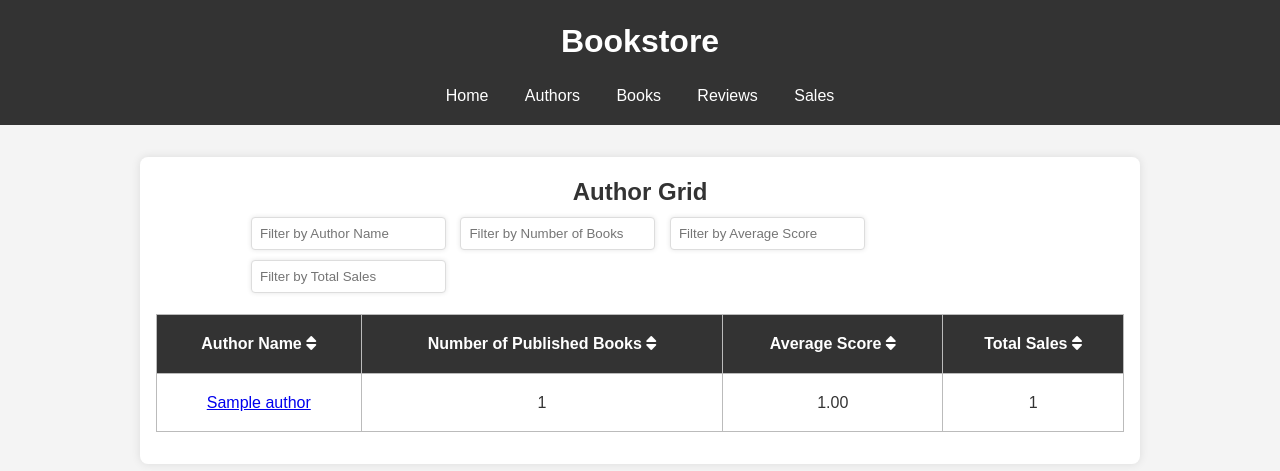
After one commit to Software-Architecture-2024-02/Assignment1, a Django app: page /authors/grid/ in a window 1280 px wide. The commit adds this page. Shown: the top 471 px of the page. Run offline with Django 5.2, Linux system fonts and the light colour scheme; tables that the repository leaves empty hold one stand-in row (values such as "Sample post").

Commit message:
tables and grid with css

```diff
--- a/bookstore/bookstore/urls.py
+++ b/bookstore/bookstore/urls.py
@@ -24,4 +24,5 @@ urlpatterns = [
     path('books/', include('library.urls.books')),
     path('reviews/', include('library.urls.reviews')),
     path('sales/', include('library.urls.sales')),
+    path('', include('library.urls.tops')),
 ]
--- a/bookstore/library/static/css/styles.css
+++ b/bookstore/library/static/css/styles.css
@@ -41,12 +41,71 @@ nav a:hover {
 
 /* Main content styling */
 main {
-    max-width: 800px;
+    max-width: 1000px;
     margin: 2rem auto;
     padding: 1rem;
     background: #fff;
     border-radius: 8px;
     box-shadow: 0 0 10px rgba(0, 0, 0, 0.1);
+}
+
+h2 {
+    text-align: center;
+}
+/* Table styling */
+table {
+    width: 100%;
+    border-collapse: collapse;
+    margin: 1rem 0;
+}
+
+table, th, td {
+    border: 1px solid #bbbbbb;
+}
+
+th, td {
+    padding: 1rem;
+    text-align: center;
+}
+
+th {
+    background-color: #333;
+    color: #fff;
+}
+
+tr:nth-child(even) {
+    background-color: #f2f2f2;
+}
+
+/* Button styling */
+button {
+    background-color: #565f76;
+    color: white;
+    padding: 10px 20px;
+    margin: 10px 0;
+    border: none;
+    border-radius: 5px;
+    cursor: pointer;
+    font-size: 16px;
+}
+
+button:hover {
+    background-color: #949bad;
+}
+
+button:focus {
+    outline: none;
+}
+
+button:active {
+    background-color: #5f6166ef;
+    transform: translateY(2px);
+}
+/* Container for inline buttons */
+.button-container {
+    display: flex;
+    padding: 0 120px;
+    justify-content: space-between;
 }
 
 /* Form styling */
@@ -94,3 +153,23 @@ ul li a {
 ul li a:hover {
     text-decoration: underline;
 }
+
+p {
+    text-align: center;
+}
+
+/* Styles for filter inputs */
+.filter-input {
+    padding: 8px;
+    margin: 5px 5px;
+    border: 1px solid #ddd;
+    border-radius: 4px;
+    box-shadow: 0 0 5px rgba(0, 0, 0, 0.1);
+    box-sizing: border-box;
+}
+
+/* Style adjustments for the container of the filter inputs */
+.filter-container {
+    margin: 1px auto;
+    padding: 0 90px;
+}
--- /dev/null
+++ b/bookstore/library/templates/authors/author_grid.html
@@ -0,0 +1,74 @@
+{% extends "home.html" %}
+
+{% block content %}
+    <h2>Author Grid</h2>
+
+    <div class="filter-container">
+        <input type="text" id="nameFilter" class="filter-input" placeholder="Filter by Author Name" onkeyup="filterTable(0)">
+        <input type="number" id="numBooksFilter" class="filter-input" placeholder="Filter by Number of Books" onkeyup="filterTable(1)">
+        <input type="number" id="avgScoreFilter" class="filter-input" placeholder="Filter by Average Score" step="0.01" onkeyup="filterTable(2)">
+        <input type="number" id="totalSalesFilter" class="filter-input" placeholder="Filter by Total Sales" onkeyup="filterTable(3)">
+    </div>
+
+    <table id="authorTable">
+        <thead>
+            <tr>
+                <th class="sortable" data-sort="name" data-order="{{ order }}">
+                    Author Name <i class="fa-solid fa-sort"></i>
+                </th>
+                <th class="sortable" data-sort="num_books" data-order="{{ order }}">
+                    Number of Published Books <i class="fa-solid fa-sort"></i>
+                </th>
+                <th class="sortable" data-sort="avg_score" data-order="{{ order }}">
+                    Average Score <i class="fa-solid fa-sort"></i>
+                </th>
+                <th class="sortable" data-sort="total_sales" data-order="{{ order }}">
+                    Total Sales <i class="fa-solid fa-sort"></i>
+                </th>
+            </tr>
+        </thead>
+        <tbody>
+            {% for author in authors %}
+            <tr>
+                <td><a href="{{ author.get_absolute_url }}">{{ author.name }}</a></td>
+                <td>{{ author.num_books }}</td>
+                <td>{{ author.avg_score|floatformat:2 }}</td>
+                <td>{{ author.total_sales }}</td>
+            </tr>
+            {% endfor %}
+        </tbody>
+    </table>
+
+    <script>
+        document.addEventListener('DOMContentLoaded', function() {
+            const headers = document.querySelectorAll('th.sortable');
+
+            headers.forEach(header => {
+                header.addEventListener('click', () => {
+                    const sort = header.getAttribute('data-sort');
+                    const currentOrder = header.getAttribute('data-order');
+                    const newOrder = currentOrder === 'asc' ? 'desc' : 'asc';
+                    const url = new URL(window.location);
+                    url.searchParams.set('sort', sort);
+                    url.searchParams.set('order', newOrder);
+                    window.location.href = url.toString();
+                });
+            });
+        });
+
+        function filterTable(columnIndex) {
+            const input = document.querySelectorAll('.filter-input')[columnIndex].value.toLowerCase();
+            const table = document.getElementById('authorTable');
+            const rows = table.getElementsByTagName('tr');
+
+            for (let i = 1; i < rows.length; i++) {
+                const cells = rows[i].getElementsByTagName('td');
+                const cell = cells[columnIndex];
+                if (cell) {
+                    const text = cell.textContent || cell.innerText;
+                    rows[i].style.display = text.toLowerCase().includes(input) ? '' : 'none';
+                }
+            }
+        }
+    </script>
+{% endblock %}
--- a/bookstore/library/templates/home.html
+++ b/bookstore/library/templates/home.html
@@ -4,11 +4,8 @@
     <title>{% block title %}My Bookstore{% endblock %}</title>
     {% load static %}
     <link rel="stylesheet" type="text/css" href="{% static 'css/styles.css' %}">
-    <style>
-        .hidden {
-            display: none;
-        }
-    </style>
+    <link rel="stylesheet" href="https://cdnjs.cloudflare.com/ajax/libs/font-awesome/6.0.0-beta3/css/all.min.css">
+
 </head>
 <body>
     <header>
@@ -23,63 +20,19 @@
     </header>
     <main>
         {% block content %}
-        <button onclick="showTable('topRatedBooksTable')">Top Rated Books</button>
-        <button onclick="showTable('topSellingBooksTable')">Top Selling Books</button>
+            <div class="button-container">
+                <a href="{% url 'author-grid' %}">
+                    <button>Authors Grid</button>
+                </a>
 
-        <div id="topRatedBooksTable" class="hidden">
-            <h2>Top 10 Rated Books of All Time</h2>
-            <table>
-                <tr>
-                    <th>Book</th>
-                    <th>Author</th>
-                    <th>Avg Score</th>
-                    <th>Highest Review</th>
-                    <th>Lowest Review</th>
-                </tr>
-                {% for book, highest_review, lowest_review in top_books_with_reviews %}
-                <tr>
-                    <td>{{ book.name }}</td>
-                    <td>{{ book.author.name }}</td>
-                    <td>{{ book.avg_score|floatformat:3  }}</td>
-                    <td>{{ highest_review.review }} (Score: {{ highest_review.score }}, Upvotes: {{ highest_review.number_of_upvotes }})</td>
-                    <td>{{ lowest_review.review }} (Score: {{ lowest_review.score }}, Upvotes: {{ lowest_review.number_of_upvotes }})</td>
-                </tr>
-                {% endfor %}
-            </table>
-        </div>
+                <a href="{% url 'top-10-rated-books' %}">
+                    <button>Top 10 Rated Books</button>
+                </a>
 
-        <div id="topSellingBooksTable" class="hidden">
-            <h2>Top 50 Selling Books of All Time</h2>
-            <table>
-                <tr>
-                    <th>Book</th>
-                    <th>Author</th>
-                    <th>Total Sales</th>
-                    <th>Author Sales</th>
-                    <th>Top 5 in Year of Publication</th>
-                </tr>
-                {% for book, author_sales, was_top_5 in top_selling_books_with_authors %}
-                <tr>
-                    <td>{{ book.name }}</td>
-                    <td>{{ book.author.name }}</td>
-                    <td>{{ book.total_sales }}</td>
-                    <td>{{ author_sales }}</td>
-                    <td>{{ was_top_5 }}</td>
-                </tr>
-                {% endfor %}
-            </table>
-        </div>
-
-        <script>
-            function showTable(tableId) {
-                // Hide all tables
-                document.getElementById('topRatedBooksTable').classList.add('hidden');
-                document.getElementById('topSellingBooksTable').classList.add('hidden');
-
-                // Show the selected table
-                document.getElementById(tableId).classList.remove('hidden');
-            }
-        </script>
+                <a href="{% url 'top-50-selling-books' %}">
+                    <button>Top 50 Selling Books</button>
+                </a>
+            </div>
         {% endblock %}
     </main>
 </body>
--- a/bookstore/library/templates/reviews/review_detail.html
+++ b/bookstore/library/templates/reviews/review_detail.html
@@ -3,8 +3,8 @@
 {% block content %}
   <h1>Review for "{{ object.book.name }}"</h1>
   <p>Review: {{ object.review }}</p>
-  <p>Score: {{ object.score }}</p>
-  <p>Number of Upvotes: {{ object.number_of_upvotes }}</p>
+  <p>Score: {{ object.score }}⭐</p>
+  <p>Number of Upvotes: {{ object.number_of_upvotes }}👍</p>
   <a href="{% url 'review-update' object.pk %}">Edit</a>
   <a href="{% url 'review-delete' object.pk %}">Delete</a>
 {% endblock %}
--- a/bookstore/library/templates/reviews/review_list.html
+++ b/bookstore/library/templates/reviews/review_list.html
@@ -4,7 +4,7 @@
   <h1>Review List</h1>
   <ul>
     {% for review in object_list %}
-      <li> ♦ <a href="{% url 'review-detail' review.pk %}">{{ review.book.name }} : {{ review.score }}⭐ </a></li>
+      <li> ♦ <a href="{% url 'review-detail' review.pk %}"> "{{ review.book.name }}" : {{ review.score }}⭐ </a></li>
     {% endfor %}
   </ul>
   <a href="{% url 'review-create' %}">Add a new review</a>
--- a/bookstore/library/urls/authors.py
+++ b/bookstore/library/urls/authors.py
@@ -1,5 +1,5 @@
 from django.urls import path
-from ..views.authors import AuthorList, AuthorDetail, AuthorCreate, AuthorUpdate, AuthorDelete
+from ..views.authors import AuthorList, AuthorDetail, AuthorCreate, AuthorUpdate, AuthorDelete, AuthorGrid
 
 urlpatterns = [
     path('', AuthorList.as_view(), name='author-list'),
@@ -7,4 +7,5 @@ urlpatterns = [
     path('add/', AuthorCreate.as_view(), name='author-create'),
     path('<int:pk>/edit/', AuthorUpdate.as_view(), name='author-update'),
     path('<int:pk>/delete/', AuthorDelete.as_view(), name='author-delete'),
+    path('grid/', AuthorGrid.as_view(), name="author-grid")
 ]
--- a/bookstore/library/urls/home.py
+++ b/bookstore/library/urls/home.py
@@ -1,6 +1,6 @@
 from django.urls import path
-from ..views import Home
+from ..views import HomeView
 
 urlpatterns = [
-    path('', Home, name='home'),
+    path('', HomeView.as_view(), name='home')
 ]
--- a/bookstore/library/views/__init__.py
+++ b/bookstore/library/views/__init__.py
@@ -1,5 +1,6 @@
-from .authors import AuthorList, AuthorDetail, AuthorCreate, AuthorUpdate, AuthorDelete
+from .authors import AuthorList, AuthorDetail, AuthorCreate, AuthorUpdate, AuthorDelete, AuthorGrid
 from .books import BookList, BookDetail, BookCreate, BookUpdate, BookDelete
 from .reviews import ReviewList, ReviewDetail, ReviewCreate, ReviewUpdate, ReviewDelete
 from .sales import SaleList, SaleDetail, SaleCreate, SaleUpdate, SaleDelete
-from .home import Home
+from .home import HomeView
+from .tops import Top10RatedBooksView,Top50SellingBooksView
--- a/bookstore/library/views/authors.py
+++ b/bookstore/library/views/authors.py
@@ -1,6 +1,7 @@
 from django.views.generic import ListView, DetailView, CreateView, UpdateView, DeleteView
 from ..models import Author
 from ..forms import AuthorForm
+from django.db.models import Avg, Count, Sum
 
 class AuthorList(ListView):
     model = Author
@@ -24,3 +25,32 @@ class AuthorDelete(DeleteView):
     model = Author
     template_name = 'authors/author_confirm_delete.html'
     success_url = '/authors/'
+
+class AuthorGrid(ListView):
+    model = Author
+    template_name = 'authors/author_grid.html'
+    context_object_name = 'authors'
+
+    def get_queryset(self):
+        sort_by = self.request.GET.get('sort', 'name')
+        sort_order = self.request.GET.get('order', 'asc')
+
+        if sort_order == 'desc':
+            sort_by = f'-{sort_by}'
+
+        queryset = (
+            Author.objects
+            .annotate(
+                num_books=Count('books'),
+                avg_score=Avg('books__reviews__score'),
+                total_sales=Sum('books__sales__sale')
+            )
+            .order_by(sort_by)
+        )
+        return queryset
+
+    def get_context_data(self, **kwargs):
+        context = super().get_context_data(**kwargs)
+        context['sort'] = self.request.GET.get('sort', 'name')
+        context['order'] = self.request.GET.get('order', 'asc')
+        return context
```
Also changed, not shown: bookstore/library/templates/tops/top_rated_books.html (added, +24 -0 lines), bookstore/library/templates/tops/top_selling_books.html (added, +24 -0 lines), bookstore/library/urls/tops.py (added, +7 -0 lines), bookstore/library/views/home.py (+3 -38 lines), bookstore/library/views/tops.py (added, +53 -0 lines).
